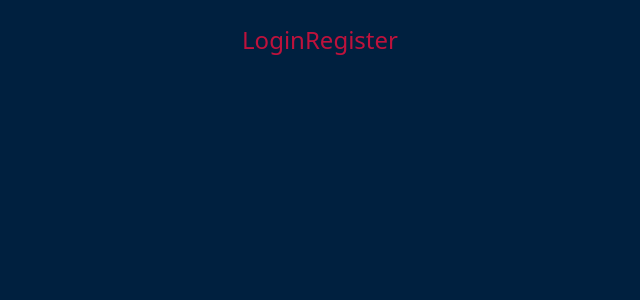
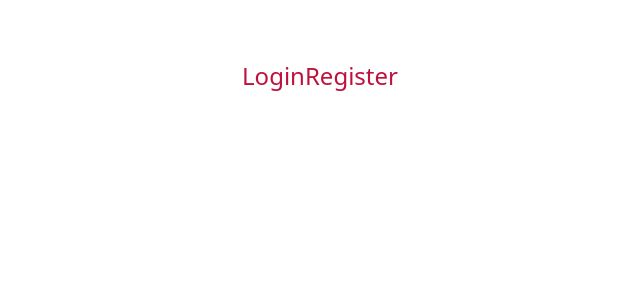
Before and after one commit to AayushThakur1999/tasksApp, a React (Vite) app: page /login in a window 1280 px wide. Shown: the top 300 px of the page, without its empty margins (320-960 px from the left). Built offline with nearby package versions, Linux system fonts and the light colour scheme.

Commit message:
Add styling to the Notes App
Addition:
* ThemeOption.tsx which is used to change and store the theme config in memory.

Changes:
* App.tsx :- Check if there's any theme in the localStorage
* Notes.tsx :- Add 3 ThemeOption Components
* Add styling classes to files

```diff
--- a/src/App.tsx
+++ b/src/App.tsx
@@ -15,8 +15,18 @@ const router = createBrowserRouter([
 
 function App() {
 
+  const selectedTheme = localStorage.getItem('theme')
+
+  if (selectedTheme) {
+    document.body.className = selectedTheme
+  }
+
   return (
-    <RouterProvider router={router} />
+    <div className='app'>
+      <div className='max-w-screen-sm mx-auto py-9'>
+        <RouterProvider router={router} />
+      </div>
+    </div>
   )
 }
 
--- a/src/components/NoteForm.tsx
+++ b/src/components/NoteForm.tsx
@@ -25,11 +25,12 @@ const NoteForm = ({ setNotes }: { setNotes: NoteFormProps }) => {
   }
 
   return (
-    <form onSubmit={handleAdd}>
+    <form onSubmit={handleAdd} className='my-9'>
       <input
         type="text"
         name="body"
         placeholder="💭 What's on the agenda?"
+        className='todo-input'
       />
     </form>
   )
--- a/src/components/SingleNote.tsx
+++ b/src/components/SingleNote.tsx
@@ -25,11 +25,11 @@ const SingleNote = ({ setNotes, noteData }: { setNotes: NoteFormProps, noteData:
   }
 
   return (
-    <div>
-      <span onClick={handleUpdate}>
+    <div className='single-note'>
+      <span onClick={handleUpdate} className='cursor-pointer'>
         {note.completed ? <s>{note.body}</s> : <>{note.body}</>}
       </span>
-      <div onClick={handleDelete}>
+      <div onClick={handleDelete} className='cursor-pointer'>
         <DeleteIcon />
       </div>
     </div>
--- /dev/null
+++ b/src/components/ThemeOption.tsx
@@ -0,0 +1,9 @@
+const ThemeOption = ({ theme }: { theme: string }) => {
+  const setTheme = () => {
+    document.body.className = theme;
+    localStorage.setItem('theme', theme);
+  }
+  return <div onClick={setTheme} className="theme-option" id={`theme-${theme}`} ></div>
+}
+
+export default ThemeOption
--- a/src/index.css
+++ b/src/index.css
@@ -2,9 +2,102 @@
 @tailwind components;
 @tailwind utilities;
 
+:root {
+  --primary-background-color: #fff;
+  --secondary-background-color: #f7f7f7;
 
-@layer base {
-  body {
-    @apply bg-[#00203FFF] text-[#ADEFD1FF];
+  --primary-text-color: #000;
+  --secondary-text-color: #4b4c53;
+
+  --primary-border-color: #4b4c53;
+
+  --button-solid-background-color: #000;
+  --button-solid-text-color: #fff;
+
+  --button-outlined-background-color: transparent;
+  --button-outlined-text-color: #000;
+
+  --alert-color: #FFF9E7;
+  --alert-border-color: #FFBF00;
+  --alert-text-color: #b8952f;
+}
+
+.dark {
+  --primary-background-color: #1f2028;
+  --secondary-background-color: #2e3039;
+
+  --primary-text-color: rgba(255, 255, 255, 0.87);
+  --secondary-text-color: #4b4c53;
+
+  --primary-border-color: #4b4c53;
+
+  --button-solid-background-color: #fff;
+  --button-solid-text-color: #000;
+
+  --button-outlined-background-color: transparent;
+  --button-outlined-text-color: #fff;
+
+}
+
+.purple {
+  --primary-background-color: rgba(24, 16, 40, 1);
+  --secondary-background-color: rgba(44, 36, 70, 1);
+
+  --primary-text-color: rgba(255, 255, 255, 0.87);
+  --secondary-text-color: #8549a7;
+
+  --primary-border-color: #8549a7;
+
+  --button-solid-background-color: #fff;
+  --button-solid-text-color: #000;
+
+  --button-outlined-background-color: transparent;
+  --button-outlined-text-color: #fff;
+
+}
+
+html,
+body,
+#root {
+  height: 100%;
+  width: 100%;
+}
+
+@layer utilities {
+  .app {
+    @apply h-full bg-[var(--primary-background-color)] text-[var(--primary-text-color)] transition-colors ease-in-out duration-500;
+  }
+
+  .todo-input {
+    @apply w-full p-4 border-2 border-solid border-[var(--primary-border-color)] rounded-lg text-lg bg-transparent text-[var(--primary-text-color)];
+  }
+
+  .single-note {
+    @apply bg-[var(--secondary-background-color)] p-4 my-4 rounded-md flex justify-between;
+  }
+
+  .theme-option {
+    @apply h-6 w-6 border border-solid rounded-[50%] cursor-pointer;
+  }
+
+  #theme-light {
+    border-color: #000;
+    background-color: #fff;
+  }
+
+  #theme-dark {
+    border-color: #fff;
+    background-color: #000;
+  }
+
+  #theme-purple {
+    border-color: #954ebe;
+    background-color: #954ebe;
   }
 }
+
+@media screen and (max-width:600px) {
+  #app {
+    padding: 0 1em;
+  }
+}
--- a/src/pages/Notes.tsx
+++ b/src/pages/Notes.tsx
@@ -3,6 +3,7 @@ import db from '../appwrite/databases'
 import { Query, type Models } from 'appwrite';
 import NoteForm from '../components/NoteForm';
 import SingleNote from '../components/SingleNote';
+import ThemeOption from '../components/ThemeOption';
 
 export interface Note extends Models.Document {
   body: string;
@@ -24,8 +25,18 @@ const Notes = () => {
     setNotes(validNotes);
   }
   return (
-    <div className='mt-6 text-center text-2xl'>
+    <>
+      <div>
+        <h1 className='text-4xl font-bold my-6'>✍🏻My Todo List</h1>
+      </div>
+
+      <div className="flex gap-3">
+        <ThemeOption theme='dark' />
+        <ThemeOption theme='light' />
+        <ThemeOption theme='purple' />
+      </div>
       <NoteForm setNotes={setNotes} />
+
       <div>
         {notes.map(note => {
           return (
@@ -33,7 +44,7 @@ const Notes = () => {
           )
         })}
       </div>
-    </div>
+    </>
   )
 }
 
```
